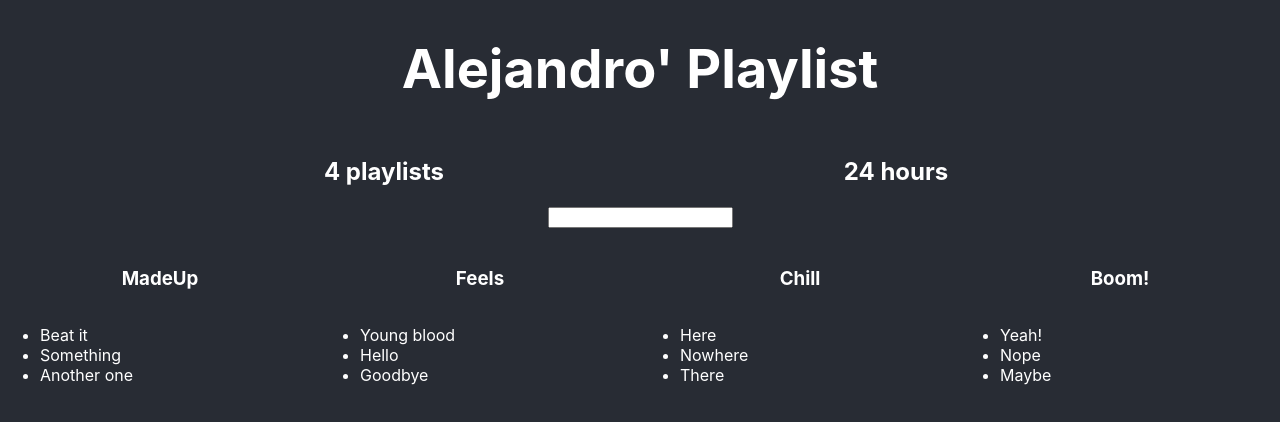
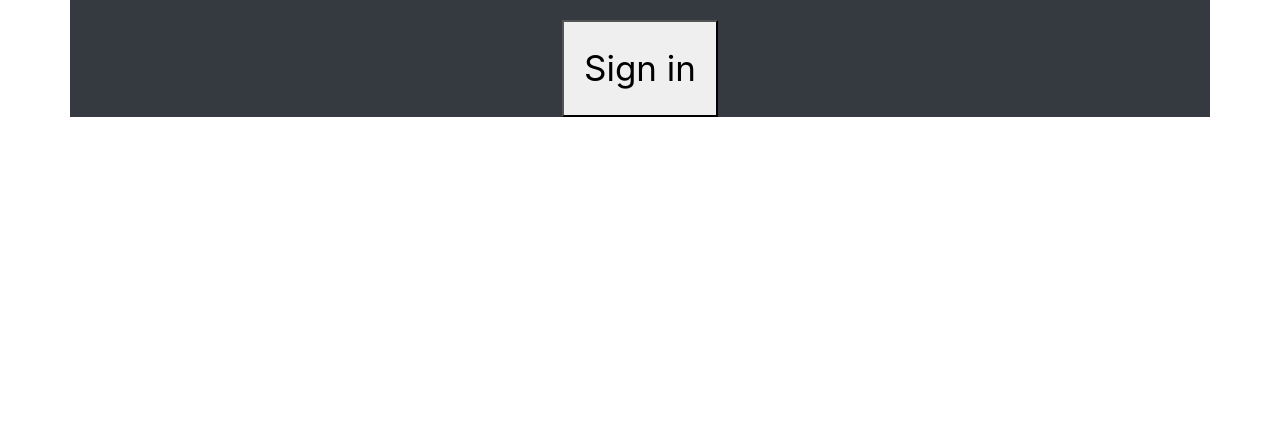
Before and after one commit to alefl10/react-spotify, a React (Create React App) app: page / in a window 1280 px wide. Shown: the top 422 px of the page. Built offline with nearby package versions, Linux system fonts and the light colour scheme.

Commit message:
Replaced fake data with SPOTIFY API data and designed frontend layout with BOOTSTRAP

```diff
--- a/package.json
+++ b/package.json
@@ -3,6 +3,7 @@
   "version": "0.1.0",
   "private": true,
   "dependencies": {
+    "bootstrap": "^4.3.1",
     "react": "^16.10.2",
     "react-dom": "^16.10.2",
     "react-scripts": "3.2.0"
--- a/src/App.js
+++ b/src/App.js
@@ -1,7 +1,13 @@
 import React, { Component } from 'react';
+import Playlist from './components/Playlist';
+import Filter from './components/Filter';
+import HoursCounter from './components/HoursCounter';
+import PlaylistCounter from './components/PlaylistCounter';
 import './App.css';
+import '../node_modules/bootstrap/dist/css/bootstrap.min.css';
 
 const defaultStyle = { color: '#fff' };
+
 const fakeServerData = {
 	user: {
 		name: 'Alejandro',
@@ -38,83 +44,34 @@ const fakeServerData = {
 	},
 };
 
-class PlaylistCounter extends Component {
-	render() {
-		return (
-			<div
-				style={{ width: '40%', display: 'inline-block' }}
-				className="aggregate"
-			>
-				<h2 style={{ ...defaultStyle }}>{this.props.playlists.length} playlists</h2>
-			</div>
-		);
-	}
-}
-
-class HoursCounter extends Component {
-	render() {
-		const allSongs = this.props.playlists.reduce((songsArray, playlist) => songsArray.concat(playlist.songs), []);
-		const totalDuration = allSongs.reduce((sum, song) => sum + song.duration, 0)
-		return (
-			<div
-				style={{ width: '40%', display: 'inline-block' }}
-				className="aggregate"
-			>
-				<h2 style={{ ...defaultStyle }}>{totalDuration} hours</h2>
-			</div>
-		);
-	}
-}
-
-class Filter extends Component {
-	render() {
-		return (
-			<div style={{ ...defaultStyle }}>
-				<img src="" alt="" />
-				<input type="text" onChange={e => this.props.onTextChange(e.target.value)} />
-			</div>
-		);
-	}
-}
-
-class Playlist extends Component {
-	render() {
-		const { name: playlistName } = this.props;
-		return (
-			<div style={{ ...defaultStyle, width: '25%', display: 'inline-block' }}>
-				<img src="" alt="" />
-				<h3>{playlistName}</h3>
-				<ul style={{ float: 'left', textAlign:'left'}}>
-				{this.props.songs.map(song =>(
-					<li key={`${playlistName}_${song.name}`}>
-						{song.name}
-					</li>
-				))}
-				</ul>
-
-			</div>
-		);
-	}
-}
-
-
 class App extends Component {
 	constructor() {
 		super();
 		this.state = {
-			serverData: undefined,
+			hasSignedIn: false,
 			filterString: '',
 		};
 	}
 
 	componentDidMount() {
-		setTimeout(() => {
-			this.setState({ serverData: fakeServerData });
-		}, 1000);
+		const token = new URLSearchParams(window.location.search).get('access_token');
+		if (!token) return;
+		fetch('https://api.spotify.com/v1/me', {
+			headers: { 'Authorization': `Bearer ${token}`}
+		})
+			.then((response) => response.json())
+			.then(data => this.setState({user: { name: data.display_name }, hasSignedIn: true}))
+
+			fetch('https://api.spotify.com/v1/me/playlists', {
+			headers: { 'Authorization': `Bearer ${token}`}
+		})
+			.then((response) => response.json())
+			.then(data => this.setState({playlists: data.items.map(item => ({name: item.name, imageUrl: item.images[0].url, songs: []}))}))
 	}
 
 	render() {
-		const playlistsToRender = this.state.serverData ? this.state.serverData.user.playlists
+		const playlistsToRender = this.state.user && this.state.playlists
+			? this.state.playlists
 				.filter(playlist =>
 					playlist.name.toLowerCase()
 						.includes(this.state.filterString.toLocaleLowerCase())
@@ -122,20 +79,40 @@ class App extends Component {
 			: [];
 
 		return (
-			<div className="App">
-				{this.state.serverData ?
+			<div className="App container bg-dark" 	>
+				{this.state.user ?
+				<div className>
+						<h1 style={{ ...defaultStyle, fontSize: '54px' }}>
+							{this.state.user.name}'s Playlist
+						</h1>
+						{this.state.playlists &&
 						<div>
-					<h1 style={{ ...defaultStyle, fontSize: '54px' }}>
-					{this.state.serverData.user.name}' Playlist
-					</h1>
+							<div className="row">
+								<div className="col-xs-12 col-sm-6">
 									<PlaylistCounter playlists={playlistsToRender} />
+								</div>
+								<div className="col-xs-12 col-sm-6">
 								<HoursCounter playlists={playlistsToRender}/>
+								</div>
+							</div>
+							<div className="mt-3 mb-4">
 								<Filter onTextChange={text => this.setState({ filterString: text })} />
+							</div>
+							<div className="row">
 								{playlistsToRender.map(playlist =>
-						<Playlist key={playlist.name} name={playlist.name} songs={playlist.songs} />
+									<Playlist key={playlist.name} playlist={playlist} />
 								)}
 							</div>
-				: <h1 style={defaultStyle}>Loading...</h1>
+						</div>
+						}
+				</div>
+				:
+				<div>
+					<button onClick={() => {
+						window.location = 'http://localhost:8888/login'}} style={{padding: '20px', fontSize: '35px', marginTop: '20px'}}>
+						Sign in
+					</button>
+				</div>
 				}
 			</div>
 		);
--- /dev/null
+++ b/src/components/Filter.js
@@ -0,0 +1,20 @@
+import React from 'react'
+
+const defaultStyle = { color: '#fff' };
+
+export default function Filter(props) {
+    return (
+        <div className="row" style={{ ...defaultStyle }}>
+            <div className="col-12 col-sm-8 col-md-6 mx-auto">
+                <input
+                    className="form-control"
+                    type="text"
+                    placeholder="Search"
+                    aria-label="Search"
+                    onChange={e => props.onTextChange(e.target.value)}
+                />
+            </div>
+
+        </div>
+    );
+}
--- /dev/null
+++ b/src/components/HoursCounter.js
@@ -0,0 +1,13 @@
+import React from 'react'
+
+const defaultStyle = { color: '#fff' };
+
+export default function HoursCounter(props) {
+    const allSongs = props.playlists.reduce((songsArray, playlist) => songsArray.concat(playlist.songs), []);
+		const totalDuration = allSongs.reduce((sum, song) => sum + song.duration, 0)
+		return (
+			<div className="aggregate">
+				<h2 style={{ ...defaultStyle }}>{totalDuration} hours</h2>
+			</div>
+		);
+}
--- /dev/null
+++ b/src/components/Playlist.js
@@ -0,0 +1,23 @@
+import React from 'react'
+
+export default function Playlist({playlist}) {
+    return (
+        <div className="col-12 col-md-6 col-lg-4 mx-auto">
+            <div className="card">
+                    <img src={playlist.imageUrl} className="card-img-top" alt=""/>
+                    <div className="card-body">
+                        <h3>{playlist.name}</h3>
+                        <p className="card-text">Lorem ipsum dolor sit amet consectetur adipisicing elit. Aperiam, ipsam.</p>
+                    </div>
+
+                    <ul className="list-group list-group-flush">
+                    {playlist.songs.map(song =>(
+                        <li className="list-group-item" key={`${playlist.name}_${song.name}`}>
+                            {song.name}
+                        </li>
+                    ))}
+                    </ul>
+            </div>
+        </div>
+    )
+};
--- /dev/null
+++ b/src/components/PlaylistCounter.js
@@ -0,0 +1,11 @@
+import React from 'react'
+
+const defaultStyle = { color: '#fff' };
+
+export default function PlaylistCounter(props) {
+    return (
+        <div className="aggregate" >
+				<h2 style={{ ...defaultStyle }}>{props.playlists.length} playlists</h2>
+			</div>
+    );
+}
```
Also changed, not shown: 1 other file (tests, documents, lock files or other folders). Lines whose indentation alone changed are shown as unchanged.
